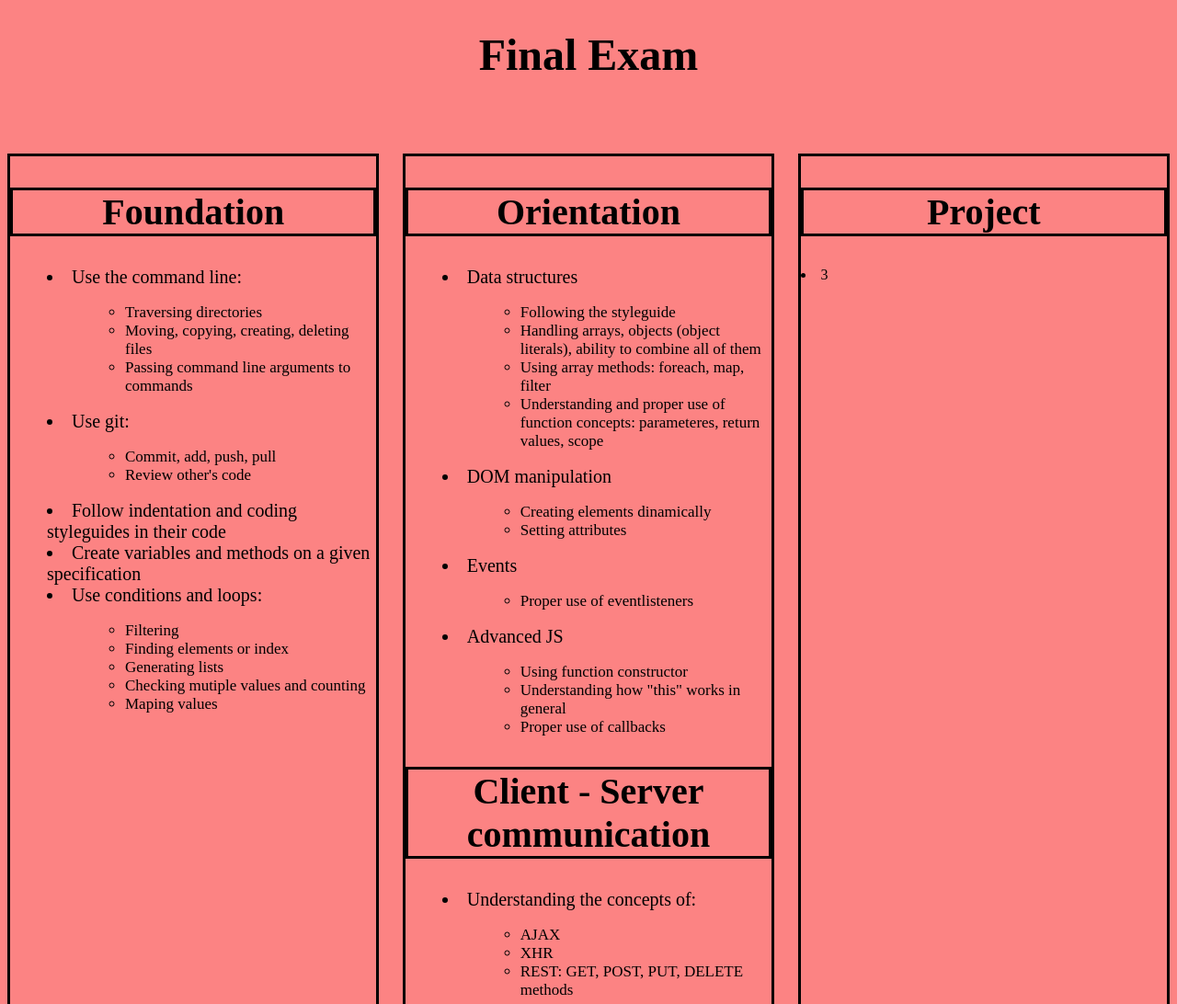
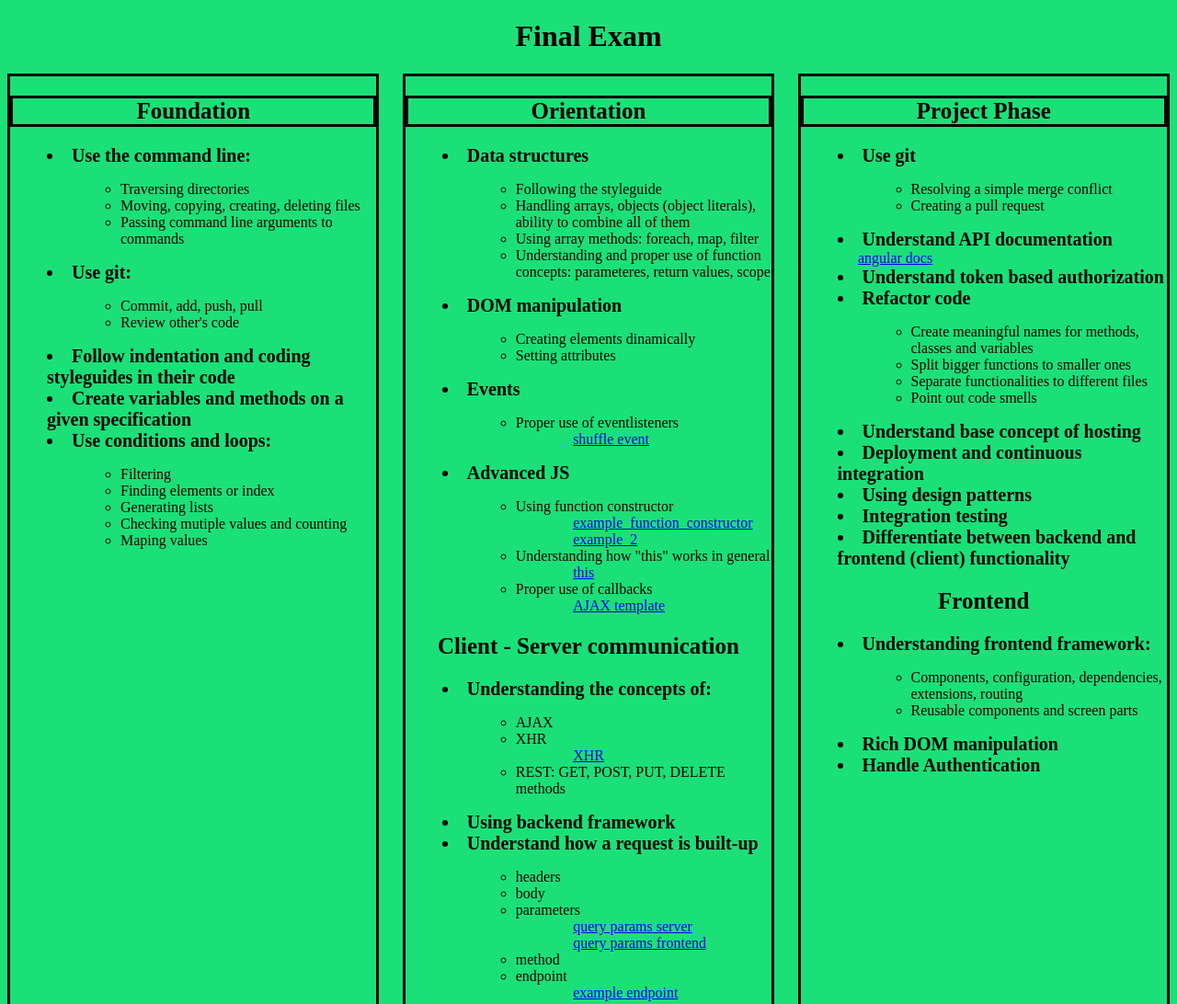
Before and after one commit to balintnem3th/Final-Exam, a website: page page/index.html in a window 1280 px wide. Shown: the top 1092 px of the page at 92% size. Drawn offline with Linux system fonts and the light colour scheme; no server answers.

Commit message:
add links

```diff
--- a/page/index.html
+++ b/page/index.html
@@ -57,20 +57,26 @@
           <li class="h1li">Events
               <ul class="skills">
                 <li>Proper use of eventlisteners</li>
+                <a href="https://github.com/balintnem3th/balintnem3th/blob/master/week-07/day-5/shuffle.js#L135">shuffle event</a>
               </ul>
           </li>
           <li class="h1li">Advanced JS
               <ul class="skills">
                 <li>Using function constructor</li>
+                  <a href="https://github.com/greenfox-academy/balintnem3th/blob/master/week-10/day-1/01.js#L7">example_function_constructor</a>
+                  <a href="https://github.com/greenfox-academy/balintnem3th/blob/master/week-10/day-1/02.js#L7">example_2       </a>
                 <li>Understanding how "this" works in general</li>
+                  <a href="https://developer.mozilla.org/en-US/docs/Web/JavaScript/Reference/Operators/this">this</a>
                 <li>Proper use of callbacks</li>
+                  <a href="https://github.com/greenfox-academy/balintnem3th/blob/master/exam-refact/page/index.js#L5">AJAX template</a>
               </ul>
           </li>
-          <h2>Client - Server communication</h2>
+          <h2 class="subh2">Client - Server communication</h2>
           <li class="h1li">Understanding the concepts of:
               <ul class="skills">
                 <li>AJAX</li>
                 <li>XHR</li>
+                    <a href="https://hu.wikipedia.org/wiki/XMLHttpRequest">XHR</a>
                 <li>REST: GET, POST, PUT, DELETE methods</li>
               </ul>
           </li>
@@ -80,21 +86,27 @@
                 <li>headers</li>
                 <li>body</li>
                 <li>parameters</li>
+                  <a href="https://github.com/greenfox-academy/balintnem3th/blob/master/week-10/lt/server.js#l19">query params server</a>
+                  <a href="https://github.com/greenfox-academy/balintnem3th/blob/master/week-10/lt/assets/index.js#l5">query params frontend</a>
                 <li>method</li>
-                <li>endpoint</li>
+                <li>endpoint</li><a href="https://github.com/greenfox-academy/balintnem3th/blob/master/week-10/palida-re/server.js#L42">example endpoint</a>
               </ul>
           </li>
           <li class="h1li">Creating and receiving request on both sides</li>
           <li class="h1li">Testing
               <ul class="skills">
                 <li>Creating unittests using testing framework</li>
+                <a href="https://github.com/greenfox-academy/balintnem3th/blob/master/week-09/day-3/sum/sum.js#L12">tape test</a>
                 <li>Correct exception handling: try, catch</li>
+                  <a href="https://github.com/balintnem3th/balintnem3th/blob/master/week-10/fin-examp/main.js#L1">basic_try_catch</a>
+                  <a href="https://github.com/balintnem3th/balintnem3th/blob/master/week-03/day-2/divided_by_zero.py">python try</a>
                 <li>Correct use of assertions</li>
+                  <a href="https://github.com/balintnem3th/balintnem3th/blob/master/week-10/fin-examp/main.js#L17">assert</a>
               </ul>
           </li>
           <li class="h1li">SQL
               <ul class="skills">
-                <li>Importing database</li>
+                <li>Importing database</li><a href="https://github.com/greenfox-academy/balintnem3th/blob/master/week-10/p-2/server.js#L13">Connect Db</a>
                 <li>Making queries</li>
                 <li>Using conditions</li>
                 <li>Join tables</li>
@@ -108,8 +120,57 @@
           </li>
       </div>
       <div class="project">
-        <h2>Project</h2>
-        <li>3</li>
+        <h2>Project Phase</h2>
+        <li class="h1li">Use git
+          <ul class="skills">
+            <li>Resolving a simple merge conflict</li>
+            <li>Creating a pull request</li>
+          </ul>
+        </li>
+        <li class="h1li">Understand API documentation</li>
+        <a href="https://angular.io/docs">angular docs</a>
+        <li class="h1li">Understand token based authorization</li>
+        <li class="h1li">Refactor code
+          <ul class="skills">
+            <li>Create meaningful names for methods, classes and variables</li>
+            <li>Split bigger functions to smaller ones</li>
+            <li>Separate functionalities to different files</li>
+            <li>Point out code smells</li>
+          </ul>
+        </li>
+          <li class="h1li">Understand base concept of hosting</li>
+          <li class="h1li">Deployment and continuous integration</li>
+          <li class="h1li">Using design patterns</li>
+          <li class="h1li">Integration testing</li>
+          <li class="h1li">Differentiate between backend and frontend (client) functionality</li>
+        </li>
+        <h2 class="subh2">Frontend</h2>
+        <li class="h1li">Understanding frontend framework:
+            <ul class="skills">
+              <li>Components, configuration, dependencies, extensions, routing</li>
+              <li>Reusable components and screen parts</li>
+            </ul>
+          </li>
+        <li class="h1li">Rich DOM manipulation</li>
+        <li class="h1li">Handle Authentication</li>
+      </div>
+      <div class="technical">
+        <h1>Technical preparation</h1>
+        <li class="h1li">Event handling frontend side</li>
+          <a href="https://github.com/balintnem3th/balintnem3th/blob/master/week-10/final-example/src/app/generic-list/generic-list.component.ts#L46">gen-ts</a>
+          <a href="https://github.com/balintnem3th/balintnem3th/blob/master/week-10/final-example/src/app/generic-list/generic-list.component.html#L36">gen-html</a>
+          <a href="https://github.com/balintnem3th/balintnem3th/blob/master/week-10/final-example/src/app/person-list/person-list.component.html#L10">per-1</a>
+          <a href="https://github.com/balintnem3th/balintnem3th/blob/master/week-10/final-example/src/app/person-list/person-list.component.ts#L71">per-2</a>
+        <li class="h1li">Initiating an AJAX request</li>
+        <a href="https://github.com/greenfox-academy/balintnem3th/blob/master/exam-refact/page/index.js#L5">AJAX template</a>
+        <li class="h1li">Using callbacks</li>
+          <a href="https://github.com/greenfox-academy/balintnem3th/blob/master/exam-refact/page/index.js#L5">AJAX template</a>
+          <a href="https://github.com/balintnem3th/balintnem3th/blob/master/week-10/example/page/main.js#L5">AJAX template 2</a>
+        <li class="h1li">Creating a database call in Node.js</li>
+        <a href="https://github.com/greenfox-academy/balintnem3th/blob/master/exam-refact/server.js#L94">Database select and update</a>
+        <li class="h1li">Unit test using a testing library</li>
+          <a href="https://github.com/greenfox-academy/balintnem3th/blob/master/week-09/day-3/sum/sum.js#L12">tape test</a>
+          <a href="https://github.com/balintnem3th/balintnem3th/blob/master/week-10/final-example/src/app/person.service.spec.ts">test</a>
       </div>
     </div>
   </main>
--- a/page/style.css
+++ b/page/style.css
@@ -1,27 +1,31 @@
 body{
-  background: rgb(252, 131, 131);
+  background: rgb(27, 224, 119);
 }
 
 .container{
   display: grid;
   grid-template-columns:1fr 1fr 1fr;
-  grid-template-rows: auto;
+  grid-template-rows: auto auto;
   grid-gap: 2%;
+  grid-row-gap: 1em;
 }
 
 h1{
   text-align: center;
-  padding-bottom: 1em;
-  font-size: 3em;
+  /* padding-bottom: 1em; */
+  font-size: 2em;
 }
 h2{
   text-align: center;
   border: 3px solid black;
-  font-size: 40px;
+  font-size: 25px;
+}
 
+.subh2{
+  border: 0px;
 }
 .foundation-skills{
-  font-size: 30px;
+  font-size: 15px;
   padding-left: 1em;
 }
 .foundation,.orientation,.project{
@@ -29,13 +33,15 @@ h2{
 }
 ul.skills {
   list-style-type: circle;
-  font-size: 17px;
+  font-size: 16px;
   padding-left: 5em;
+  font-weight: normal;
 }
 
 .h1li{
   padding-left: 2em;
   font-size: 20px;
+  font-weight: bold;
 }
 .foundation{
   grid-column: 1;
@@ -52,3 +58,13 @@ ul.skills {
   grid-column: 3;
   grid-row: 1;
 }
+
+.technical{
+  grid-column: 1/4;
+  grid-row: 2;
+  border: 3px solid black;
+}
+
+a{
+  padding-left: 3.9em;
+}
```
Also changed, not shown: 1 other file.
